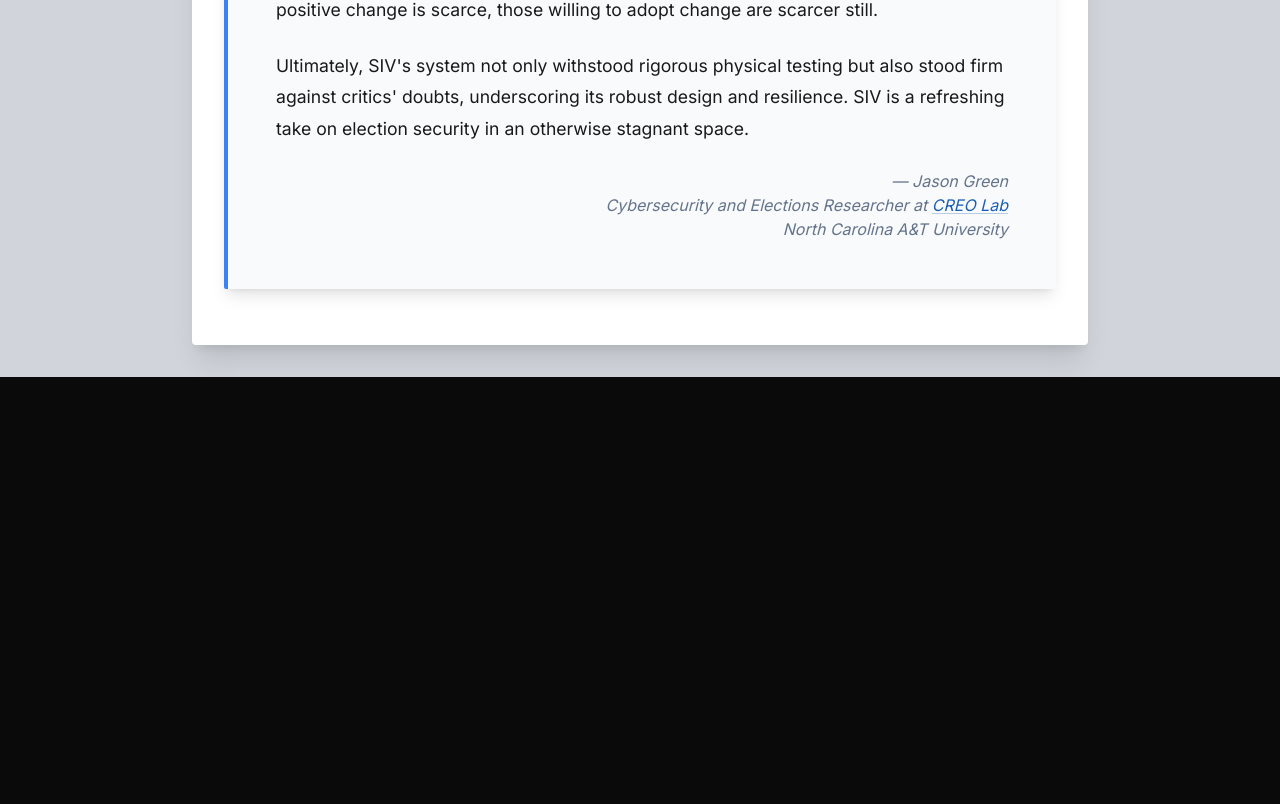
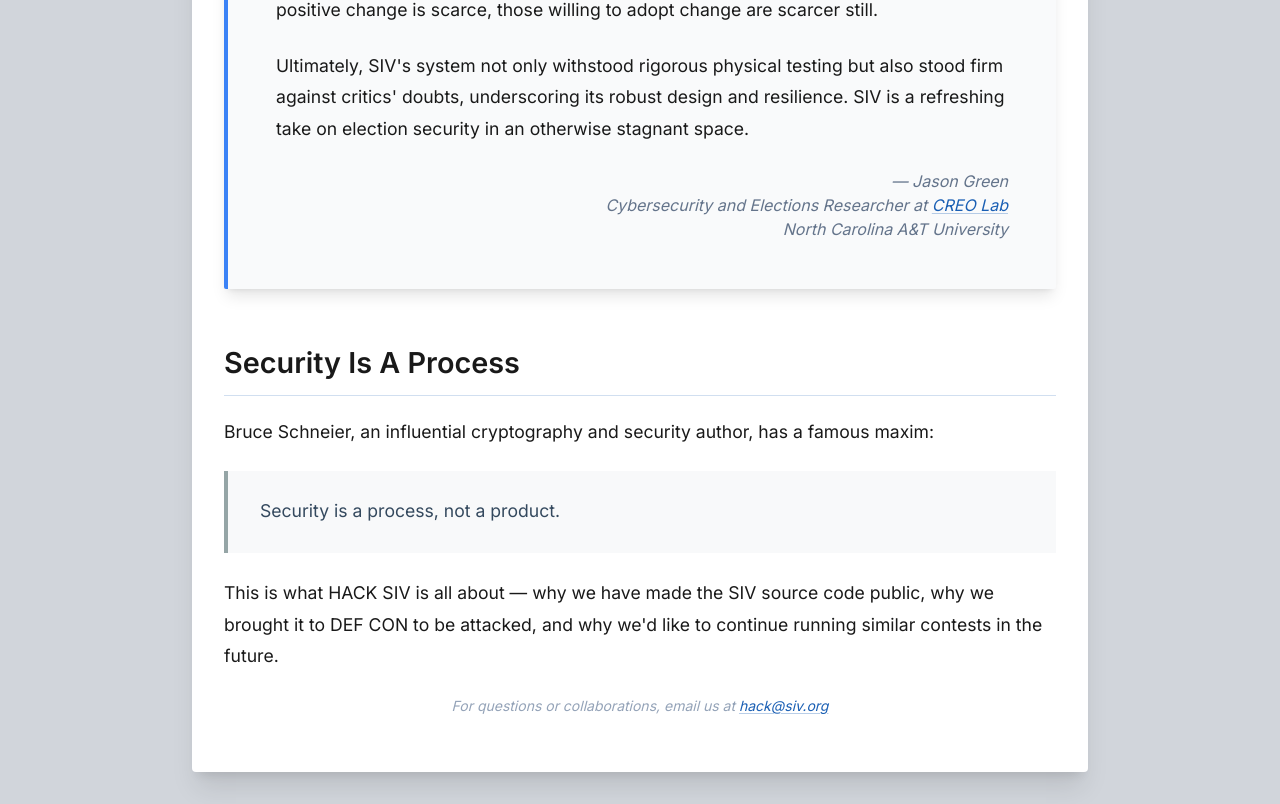
Before and after one commit to siv-org/hack.siv.org, a Next.js app: page /reports/2024defcon in a window 1280 px wide. Shown: the part 8369-9173 px from the top of the page. Before the commit the page ends 8746 px from the top, so only its background shows below. Built offline with nearby package versions, Linux system fonts and the light colour scheme.

Commit message:
Report: added 'Security Is A Process' section

```diff
--- a/app/reports/2024defcon/content.mdx
+++ b/app/reports/2024defcon/content.mdx
@@ -192,3 +192,16 @@ There are evident layers of security, and a well-thought-out system design that
 Ultimately, SIV's system not only withstood rigorous physical testing but also stood firm against critics' doubts, underscoring its robust design and resilience. SIV is a refreshing take on election security in an otherwise stagnant space.
 
 </Testimonial>
+
+## Security Is A Process
+
+Bruce Schneier, an influential cryptography and security author, has a famous maxim:
+
+> Security is a process, not a product.
+
+This is what HACK SIV is all about — why we have made the SIV source code public, why we brought it to DEF CON to be attacked, and why we'd like to continue running similar contests in the future.
+
+<div class="text-sm italic text-center text-slate-400">
+  For questions or collaborations, email us at
+  [hack@siv.org](mailto:hack@siv.org)
+</div>
```
Also changed, not shown: 1 other file (tests, documents, lock files or other folders).
